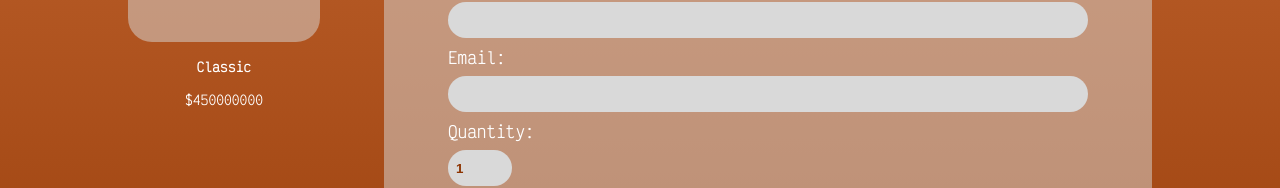
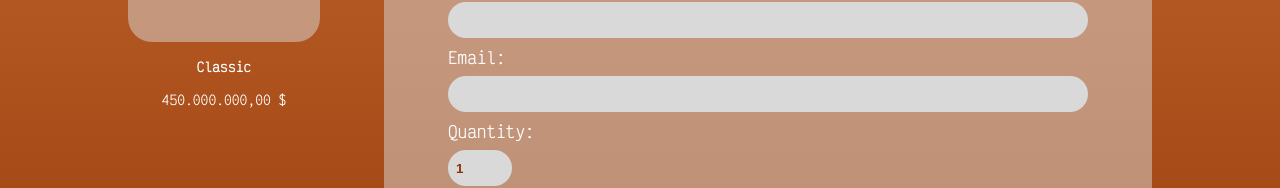
Before and after one commit to WildCodeSchool-2024-02/JS-lyon-0224-P2-martian_meteorologists_association, a React (Vite) app in the folder client/: page /reservation/form/1 in a window 1280 px wide. Shown: the part 343-531 px from the top of the page. Built offline with nearby package versions, Linux system fonts and the light colour scheme.

Commit message:
final price fixed

```diff
--- a/client/src/components/ReservationForm/ReservationForm.jsx
+++ b/client/src/components/ReservationForm/ReservationForm.jsx
@@ -12,6 +12,10 @@ export default function ReservationForm() {
   const { id } = useParams();
   const [quantity, setQuantity] = useState("1");
   const parsin = parseInt(ShuttleCards[id].price, 10);
+
+  const result = parsin * quantity
+  const amount = new Intl.NumberFormat("de-DE", { style: "currency", currency: "USD" }).format(result)
+
 
   const inputDetails = (e) => {
     e.preventDefault();
@@ -68,7 +72,7 @@ export default function ReservationForm() {
               <img src={ShuttleCards[id].image} alt="ShuttleCard" />
             </div>
             <h3>{ShuttleCards[id].activTy}</h3>
-            <p>${parsin * quantity}</p>
+            <p>{amount}</p>
           </div>
         </div>
         <PopUp onClick={inputDetails} name={name} />
```
